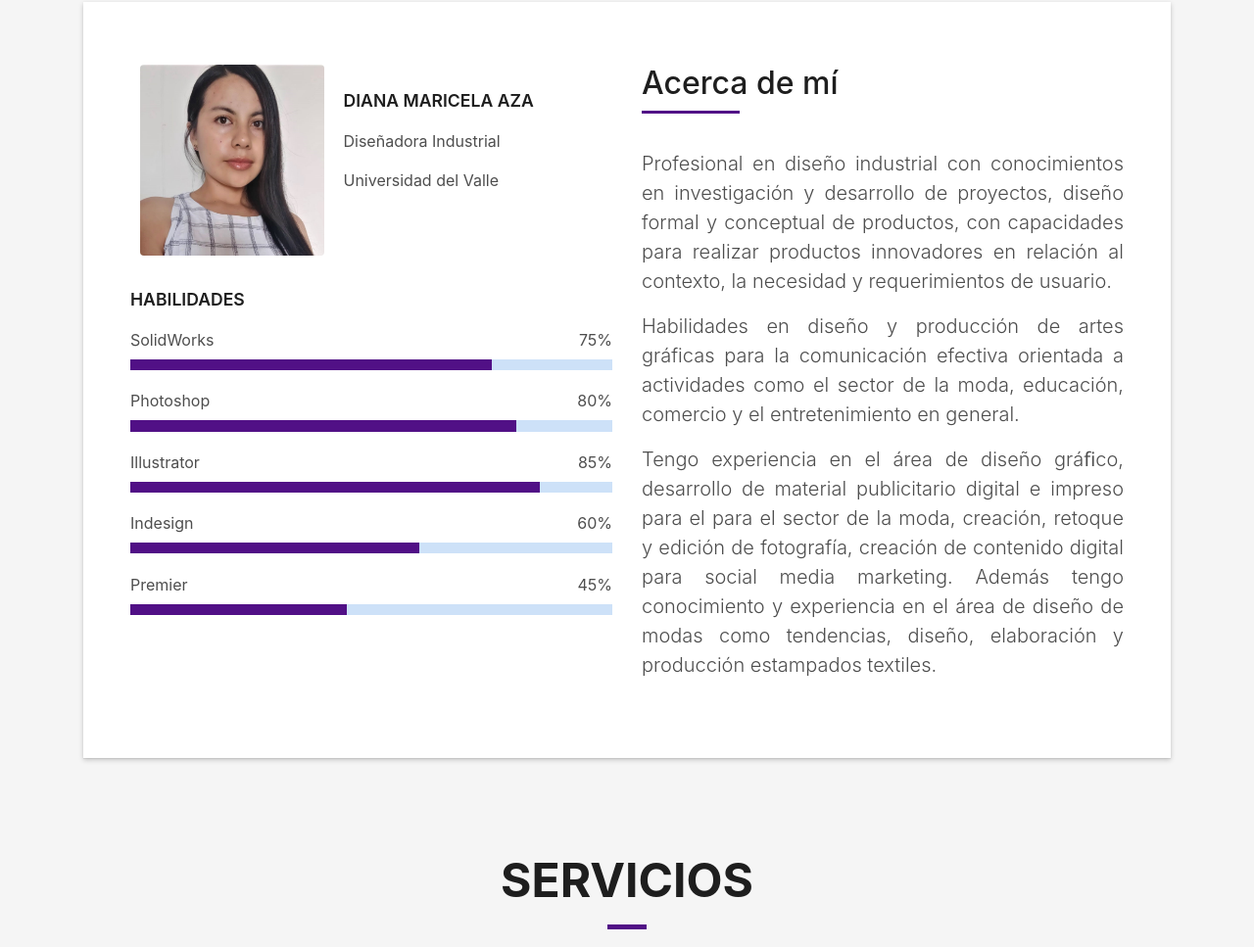
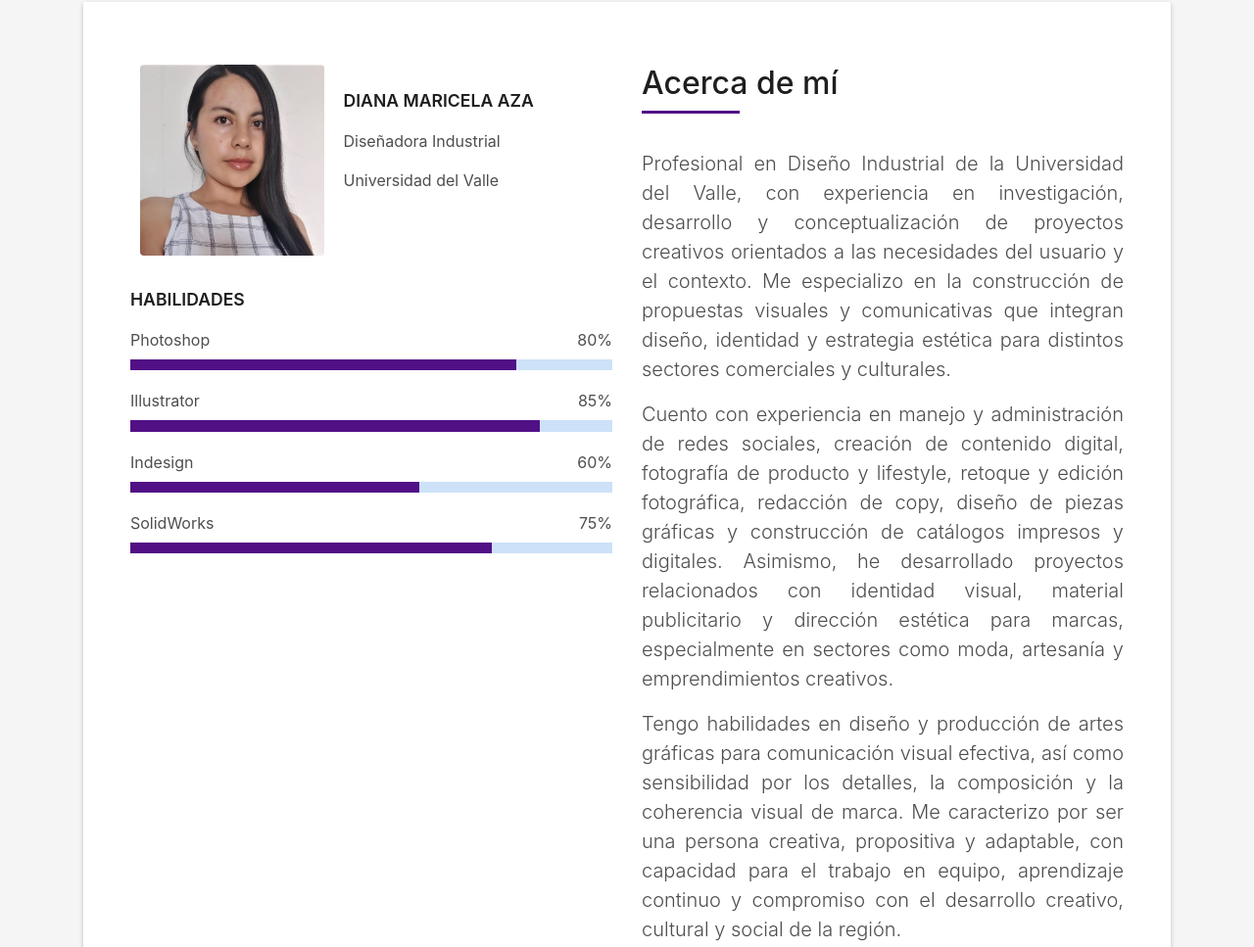
Before and after one commit to diana4z4/portafolio, a plain HTML site: page index.html in a window 1280 px wide. Shown: the part 862-1829 px from the top of the page at 98% size. Drawn offline with Linux system fonts and the light colour scheme; files whose address does not match are found by name.

Commit message:
Update index.html

```diff
--- a/index.html
+++ b/index.html
@@ -115,10 +115,6 @@
                   </div>
                   <div class="skill-mf">
                     <p class="title-s">HABILIDADES</p>
-                    <span>SolidWorks</span> <span class="pull-right">75%</span>
-                    <div class="progress">
-                      <div class="progress-bar" role="progressbar" style="width: 75%;" aria-valuenow="75" aria-valuemin="0" aria-valuemax="100"></div>
-                    </div>
                     <span>Photoshop</span> <span class="pull-right">80%</span>
                     <div class="progress">
                       <div class="progress-bar" role="progressbar" style="width: 80%" aria-valuenow="80" aria-valuemin="0" aria-valuemax="100"></div>
@@ -131,9 +127,9 @@
                     <div class="progress">
                       <div class="progress-bar" role="progressbar" style="width: 60%" aria-valuenow="60" aria-valuemin="0" aria-valuemax="100"></div>
                     </div>
-                    <span>Premier</span> <span class="pull-right">45%</span>
+                    <span>SolidWorks</span> <span class="pull-right">75%</span>
                     <div class="progress">
-                      <div class="progress-bar" role="progressbar" style="width: 45%" aria-valuenow="45" aria-valuemin="0" aria-valuemax="100"></div>
+                      <div class="progress-bar" role="progressbar" style="width: 75%;" aria-valuenow="75" aria-valuemin="0" aria-valuemax="100"></div>
                     </div>
                   </div>
                 </div>
@@ -145,24 +141,13 @@
                       </h1>
                     </div>
                     <p class="lead" align ="justify">
-                      Profesional en diseño industrial con conocimientos en
-                      investigación y desarrollo de proyectos, diseño formal y
-                      conceptual de productos, con capacidades
-                      para realizar productos innovadores en relación al contexto,
-                      la necesidad y requerimientos de usuario.
+                      Profesional en Diseño Industrial de la Universidad del Valle, con experiencia en investigación, desarrollo y conceptualización de proyectos creativos orientados a las necesidades del usuario y el contexto. Me especializo en la construcción de propuestas visuales y comunicativas que integran diseño, identidad y estrategia estética para distintos sectores comerciales y culturales.
                     </p>
                     <p class="lead" align ="justify">
-                      Habilidades en diseño y producción de artes gráficas para la
-                      comunicación efectiva orientada a actividades como el sector de la moda,
-                      educación, comercio y el entretenimiento en general.
-
+                    Cuento con experiencia en manejo y administración de redes sociales, creación de contenido digital, fotografía de producto y lifestyle, retoque y edición fotográfica, redacción de copy, diseño de piezas gráficas y construcción de catálogos impresos y digitales. Asimismo, he desarrollado proyectos relacionados con identidad visual, material publicitario y dirección estética para marcas, especialmente en sectores como moda, artesanía y emprendimientos creativos.
                     </p>
                     <p class="lead" align ="justify">
-                      Tengo experiencia en el área de diseño gráﬁco, desarrollo de material publicitario
-                      digital e impreso para el para el sector de la moda, creación, retoque y edición de
-                      fotografía, creación de contenido digital para social media marketing. Además
-                      tengo conocimiento y experiencia en el área de diseño de modas como
-                      tendencias, diseño, elaboración y producción estampados textiles.
+                      Tengo habilidades en diseño y producción de artes gráficas para comunicación visual efectiva, así como sensibilidad por los detalles, la composición y la coherencia visual de marca. Me caracterizo por ser una persona creativa, propositiva y adaptable, con capacidad para el trabajo en equipo, aprendizaje continuo y compromiso con el desarrollo creativo, cultural y social de la región.
                     </p>
 
                   </div>
```
